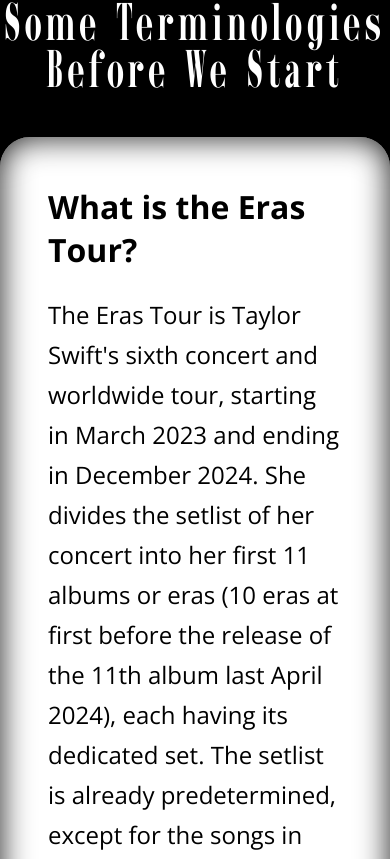
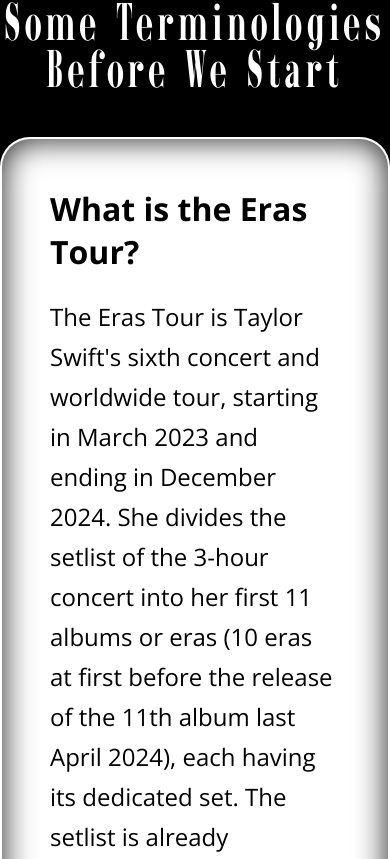
Before and after one commit to ladyneneii/Taylor-Swift, a React (Vite) app: page / in a window 390 px wide. Shown: the part 985-1844 px from the top of the page. Built offline with nearby package versions, Linux system fonts and the light colour scheme; the HTML template or start-up script is replaced by a standard one.

Commit message:
Finished terms

```diff
--- a/src/App.tsx
+++ b/src/App.tsx
@@ -2,7 +2,9 @@
 import Navbar from "./scenes/navbar";
 import "./index.css";
 import Home from "./scenes/home";
+import EraContainer from "./shared/EraContainer";
 import Terminologies from "./scenes/terminologies";
+import TaylorSwift from "./scenes/taylor-swift";
 
 const App = () => {
   const [selectedEra, setSelectedEra] = useState("Home");
@@ -23,21 +25,23 @@
 
   const erasColor = [
     "black",
-    "linear-gradient(180deg, #203e24 0%, #18a5bf 100%)",
-    // "linear-gradient(180deg, #203e24 0%, #18a5bf 100%)",
-    "green",
-    "yellow",
+    "linear-gradient(to bottom, #000000 0%, #203e24 10%, #18a5bf 100%)",
   ];
 
   const backgoundColor = erasColor[eras.indexOf(selectedEra)];
 
   return (
-    <div className="app" style={{ background: backgoundColor }}>
-      <Navbar selectedEra={selectedEra} setSelectedEra={setSelectedEra} />
-      <Home />
-      <section className="eras-container">
+    <div className="app">
+      <section style={{ backgroundColor: erasColor[eras.indexOf("Home")] }}>
+        <Navbar selectedEra={selectedEra} setSelectedEra={setSelectedEra} />
+        <Home />
+      </section>
+      <EraContainer bgcolor={erasColor[eras.indexOf("Home")]}>
         <Terminologies />
-      </section>
+      </EraContainer>
+      <EraContainer bgcolor={erasColor[eras.indexOf("Taylor Swift")]}>
+        <TaylorSwift />
+      </EraContainer>
     </div>
   );
 };
--- a/src/index.css
+++ b/src/index.css
@@ -28,46 +28,33 @@
 }
 
 .app {
-  transition: background 300ms ease-in-out;
+  /* transition: background 300ms ease-in-out; */
   /* width: clamp(300px, 100%, 2040px); is not added here because when the screen size becomes too big that the max-width of 2040px is reached, i need the .app to surpass it, allowing for a background color on the extra space on the sides. adding the property will limit .app to 2040px only. */
 }
 
-.eras-container {
-  /* background-color: white; */
-  transition: background 300ms ease-in-out;
-  width: clamp(300px, 100%, 2040px);
-  margin-inline: auto;
-  padding: var(--container-padding);
+
+/* adding the first class to override styles */
+.era-container-padding .media-title {
+  font-size: 1rem ;
+  line-height: 1.5rem;
+  font-weight: bold;
 }
 
-.eras-container h1 {
-  font-size: 2rem;
-}
-
-.eras-container p {
-  font-size: 1.5rem;
-  line-height: 2.5rem;
-}
-
-.eras-container iframe {
+iframe {
   border-radius: 30px;
   width: 560px;
   height: 315px;
 }
 
 @media only screen and (max-width: 750px) {
-  .eras-container {
-    padding: 1rem;
-  }
-
-  .eras-container iframe {
+  iframe {
     width: 450px;
     height: 253.13px;
   }
 }
 
 @media only screen and (max-width: 500px) {
-  .eras-container iframe {
+  iframe {
     width: 400px;
     height: 225px;
   }
@@ -76,14 +63,11 @@
 @media only screen and (max-width: 450px) {
   /* this is to avoid white background color when screen size becomes too small that the min-width of 300px is reached, surpassing the default width of .app, causing white background. */
   .app {
-    width: clamp(300px, 100%, 2040px);
+    /* width: clamp(300px, 100%, 2040px);  */
+    width: max(300px, 100%);
   }
 
-  .eras-container {
-    padding: 0;
-  }
-
-  .eras-container iframe {
+  iframe {
     width: 300px;
     height: 168.75px;
   }
--- a/src/scenes/navbar/styles.css
+++ b/src/scenes/navbar/styles.css
@@ -7,7 +7,7 @@
   width: clamp(300px, 100%, 2040px);
   overflow-x: auto;
   z-index: 30;
-  background-color: rgba(255, 255, 255, 0);
+  background-color: rgba(0, 0, 0, 0.5);
   backdrop-filter: blur(50px);
   box-shadow: 0 2px 10px rgba(0, 0, 0, 0.1);
   left: 50%;
@@ -63,7 +63,7 @@
   height: 100%;
   text-align: left;
   transition: 0.5s ease-in-out;
-  background-color: rgba(255, 255, 255, 0);
+  background-color: rgba(0, 0, 0, 0.5);
   backdrop-filter: blur(50px);
   box-shadow: 0 2px 10px rgba(0, 0, 0, 0.1);
 }
@@ -117,3 +117,10 @@
     width: 100%;
   }
 }
+
+@media only screen and (max-width: 450px) {
+  .nav__container {
+    left: 0;
+    transform: none;
+  }
+}
--- /dev/null
+++ b/src/scenes/taylor-swift/index.tsx
@@ -0,0 +1,15 @@
+import React from "react";
+import "./styles.css";
+import Title from "@/shared/Title";
+
+type Props = {};
+
+const TaylorSwift = (props: Props) => {
+  return (
+    <div className="taylor-swift__container">
+      <Title>Taylor Swift</Title>
+    </div>
+  );
+};
+
+export default TaylorSwift;
--- /dev/null
+++ b/src/scenes/taylor-swift/styles.css
@@ -0,0 +1,3 @@
+.taylor-swift__container {
+  padding: 3rem 0;
+}
--- a/src/scenes/terminologies/index.tsx
+++ b/src/scenes/terminologies/index.tsx
@@ -45,42 +45,52 @@
             <p>
               The Eras Tour is Taylor Swift's sixth concert and worldwide tour,
               starting in March 2023 and ending in December 2024. She divides
-              the setlist of her concert into her first 11 albums or eras (10
-              eras at first before the release of the 11th album last April
+              the setlist of the 3-hour concert into her first 11 albums or eras
+              (10 eras at first before the release of the 11th album last April
               2024), each having its dedicated set. The setlist is already
-              predetermined, except for the songs in the Acoustic Set, where she
-              plays "surprise" songs from any album on a guitar or piano.
+              predetermined, except for the songs in the acoustic set, where she
+              plays any songs from any of her 11 albums on a guitar or piano, hence so famously called the "surprise songs." <br />
+              <p>
+                On the 13th of October, 2023, Taylor Swift released a film
+                version of the Eras Tour with some songs excluded due to the
+                film's length.
               </p>
+            </p>
+            <div className="terms__iframe-container">
               <iframe
-              width="560"
-              height="315"
                 src="https://www.youtube.com/embed/KudedLV0tP0?si=SwmdGfcIKuyPOj2Y"
                 title="YouTube video player"
                 allow="accelerometer; autoplay; clipboard-write; encrypted-media; gyroscope; picture-in-picture; web-share"
                 referrerPolicy="strict-origin-when-cross-origin"
                 allowFullScreen
               ></iframe>
+              <p className="media-title">THE ERAS TOUR CONCERT FILM TRAILER</p>
+            </div>
           </div>
         </div>
         <div className="terms__tv-container">
           <h1>What is Taylor's Version (TV)?</h1>
           <div className="terms__tv-pics-text-container">
+            <div className="terms__tv-pics-media-title-container">
               <div className="terms__tv-pics-container">
                 <div>
-                <img  src={FearlessTV} alt="fearless-tv-logo" />
+                  <img src={FearlessTV} alt="fearless-tv-logo" />
                 </div>
                 <div>
-                <img  src={SpeakNowTV} alt="speak-now-tv-logo" />
+                  <img src={SpeakNowTV} alt="speak-now-tv-logo" />
                 </div>
                 <div>
-                <img  src={RedTV} alt="red-tv-logo" />
+                  <img src={RedTV} alt="red-tv-logo" />
                 </div>
                 <div>
-                <img
-
-                  src={NineteenEightyNineTV}
-                  alt="1989-tv-logo"
-                />
+                  <img src={NineteenEightyNineTV} alt="1989-tv-logo" />
+                </div>
+              </div>
+              <div>
+                <p className="media-title">
+                  Albums that currently have a{" "}
+                  <span className="nowrap">Taylor's Version</span>
+                </p>
               </div>
             </div>
             <p>
--- a/src/scenes/terminologies/styles.css
+++ b/src/scenes/terminologies/styles.css
@@ -19,6 +19,7 @@
   background-color: white;
   border-radius: 30px;
   box-shadow: inset 0 0 2rem rgba(0, 0, 0, 0.9);
+  border: 2px solid rgba(255, 255, 255, 0.25);
 }
 
 .terms__eras-vid-container {
@@ -30,13 +31,26 @@
   flex: 1;
 }
 
+.terms__iframe-container {
+  text-align: center;
+  display: flex;
+  flex-direction: column;
+}
+
 .terms__tv-pics-text-container {
   display: flex;
   gap: 2rem;
 }
 
+.terms__tv-pics-media-title-container {
+  display: flex;
+  flex-direction: column;
+  justify-content: center;
+  text-align: center;
+}
+
 .terms__tv-pics-container {
-  display: inline-grid;
+  display: grid;
   grid-template-columns: repeat(2, auto);
   grid-template-rows: repeat(2, auto);
   gap: 1rem;
@@ -49,6 +63,16 @@
 
 .terms__tv-pics-container img {
   width: 100%;
+}
+
+@media only screen and (min-width: 1700px) {
+  .terms__tv-pics-text-container {
+    margin-top: 2rem;
+  }
+
+  .terms__tv-pics-text-container p {
+    margin-block: 0;
+  }
 }
 
 @media only screen and (max-width: 1400px) {
--- /dev/null
+++ b/src/shared/EraContainer.tsx
@@ -0,0 +1,19 @@
+import React from "react";
+import "./styles.css"
+
+type Props = {
+    bgcolor: string;
+    children: React.ReactNode
+};
+
+const EraContainer = ({bgcolor, children}: Props) => {
+  return (
+    <section className="era-container" style={{ background: bgcolor }}>
+      <div className="era-container-padding">
+        {children}
+      </div>
+    </section>
+  );
+};
+
+export default EraContainer;
--- a/src/shared/Title.tsx
+++ b/src/shared/Title.tsx
@@ -1,14 +1,14 @@
 import React from 'react'
 
 type Props = {
-    color: string;
+    color?: string;
     children: React.ReactNode
 }
 
 const Title = ({color, children}: Props) => {
   return (
     <div className="title__container">
-      <h1 style={{color: color}}>
+      <h1 style={{color: color || "white"}}>
         {children}
       </h1>
     </div>
--- a/src/shared/styles.css
+++ b/src/shared/styles.css
@@ -1,3 +1,36 @@
+/* EraContainer.tsx */
+
+.era-container-padding {
+  width: clamp(300px, 100%, 2040px);
+  margin-inline: auto;
+  padding: var(--container-padding);
+}
+
+.era-container-padding h1 {
+  font-size: 2rem;
+}
+
+.era-container-padding p {
+  font-size: 1.5rem;
+  line-height: 2.5rem;
+}
+
+@media only screen and (max-width: 750px) {
+  .era-container-padding {
+    padding: 1rem;
+  }
+}
+
+@media only screen and (max-width: 450px) {
+  .era-container {
+    width: max(300px, 100%);
+  }
+
+  .era-container-padding {
+    padding: 0;
+  }
+}
+
 /* Button.tsx */
 
 button {
```
Also changed, not shown: src/assets/album-taylor-swift.webp (added). Lines whose indentation alone changed are shown as unchanged.
